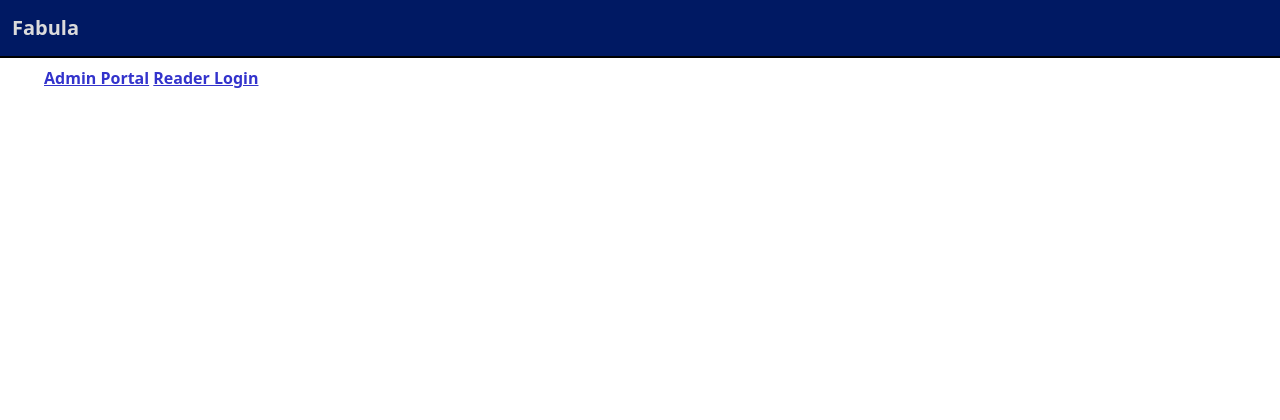
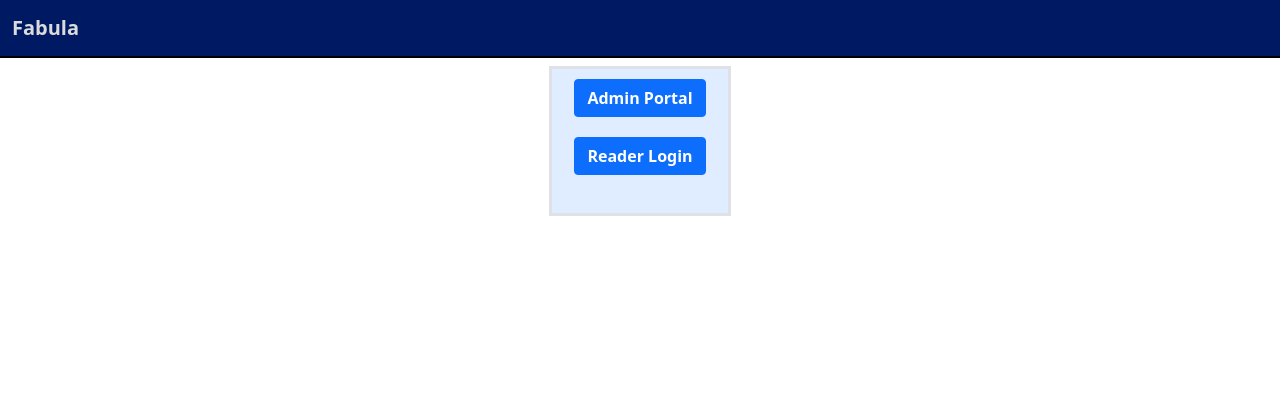
Before and after one commit to spetrone/library, a PHP site: page / in a window 1280 px wide. Shown: the top 420 px of the page. Run offline with PHP 8.4, Linux system fonts and the light colour scheme; data that the repository does not hold is empty.

Commit message:
styled log-in pages

```diff
--- a/admin/view/admin_login.php
+++ b/admin/view/admin_login.php
@@ -3,7 +3,7 @@
 
 
 
-<div class="container-sm justify-content-centre">
+<div class="container-sm border border-3 justify-content-centre" style="background:#e0ecff; max-width: 700px">
     <h2>Admin Login</h2>
 
         <form action="." method="post" id="admin_login_form">
--- a/index.php
+++ b/index.php
@@ -2,12 +2,25 @@
 require_once('util/main.php'); ?>
 
 
-
-
+<div class="h-100 d-flex align-self-centre align-items-center justify-content-center"
+style="height:250px;">
+  <div class = "border border-3" style="background:#e0ecff;height:150px;">
   <div class="container-fluid align-self-centre">
-  <a href="admin?action=view_login">Admin Portal</a>
-  <a href="reader?action=view_login">Reader Login</a>
+  <div>
+      <button type="button" class="btn btn-primary" style="margin:10px"><a href="admin?action=view_login"
+      style="color: #FFFFFF;text-decoration: none;">Admin Portal</a></button>
+  </div>
+  <div>
+      <button type="button" class="btn btn-primary" style="margin:10px"><a href="reader?action=view_login"
+      style="color: #FFFFFF;text-decoration: none;">Reader Login</a></button>
   </div>
 
 
+  </div>
+  </div>
+</div>
+
+
+
+
 <?php include 'view/footer.php'; ?>
--- a/reader/view/reader_login.php
+++ b/reader/view/reader_login.php
@@ -1,6 +1,6 @@
 <?php include 'view/header.php'; ?>
 
-<div>
+<div class="container-sm border border-3 justify-content-centre" style="background:#e0ecff; max-width: 700px">
     <h2>Reader Login</h2>
 
     <form action="." method="post" id="technician_login_form">
```
